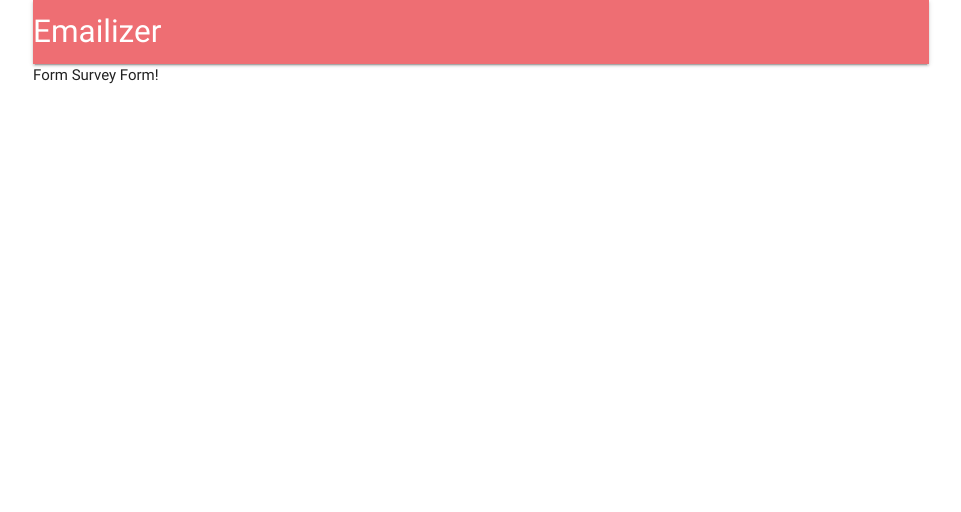
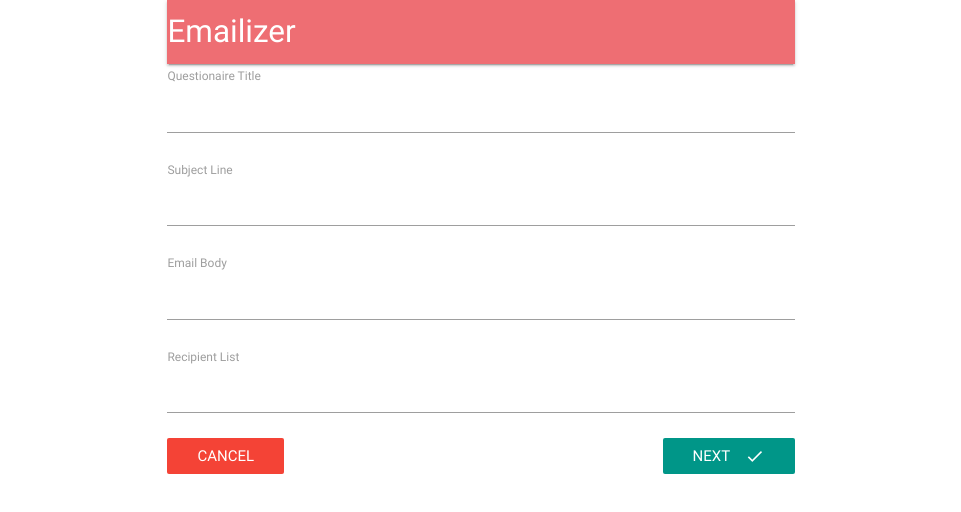
Before and after one commit to Sentrosi-Git/Q-Mailer, a React (Create React App) app in the folder client/: page /surveys/new in a window 1280 px wide. Shown: the top 512 px of the page, without its empty margins (159-1120 px from the left). Built offline with nearby package versions, Linux system fonts and the light colour scheme; no server answers.

Commit message:
added webhook

```diff
--- a/client/src/actions/index.js
+++ b/client/src/actions/index.js
@@ -12,3 +12,10 @@
 
   dispatch({ type: FETCH_USER, payload: res.data });
 };
+
+export const submitSurvey = (values, history) => async dispatch => {
+  const res = await axios.post('/api/surveys', values);
+
+  history.push('/surveys') // tahnks React-router for making this more difficult
+  dispatch({ type: FETCH_USER, payload: res.data });
+};
--- a/client/src/components/App.js
+++ b/client/src/components/App.js
@@ -20,7 +20,7 @@
       <div className="container">
 
         <BrowserRouter>
-          <div>
+          <div className="container">
           <Header />
           <Route exact={true} path="/" component={Landing}/>
           <Route exact path="/surveys" component={Dashboard}/>
--- /dev/null
+++ b/client/src/components/surveys/SurveyField.js
@@ -0,0 +1,14 @@
+//make a error if touched and left empty, without touched it would show error by default
+import React from 'react';
+
+export default ({ input, label, meta: { error, touched } }) => {
+    return (
+      <div>
+        <label>{label}</label>
+        <input {...input} style={{ marginBottom: '5px' }}/>
+        <div className="red-text" style={{ marginBottom: '20px' }}>
+        {touched && error}
+      </div>
+      </div>
+    );
+};
--- a/client/src/components/surveys/SurveyForm.js
+++ b/client/src/components/surveys/SurveyForm.js
@@ -1,17 +1,53 @@
 //survey form shows a form for a user to add input
+import _ from 'lodash';
 import React, { Component } from 'react';
-import { reduxForm } from 'redux-form';
+import { reduxForm, Field } from 'redux-form'; //Field allows us to render html elements
+import { Link } from 'react-router-dom'; //because we're using links in place of A-tags
+import SurveyField from './SurveyField';
+import validateEmails from '../../utils/validateEmails';
+import formFields from './formFields';
 
 class SurveyForm extends Component {
+  renderFields() {
+    return _.map(formFields, ({ label, name }) => {
+      return <Field key={name} component={SurveyField} type="text" label={label} name={name} />
+    })
+  }
+
   render() {
-    return (
+    return ( // call survey submit after user selects the form, don't use ()
       <div>
-        Form Survey Form!
+        <form onSubmit={this.props.handleSubmit(this.props.onSurveySubmit)}>
+          {this.renderFields()}
+          <Link to="/surveys" className="red btn-flat white-text">
+            Cancel
+          </Link>
+          <button type="submit" className="teal btn-flat right white-text">
+            Next
+          <i className="material-icons right">done</i>
+          </button>
+        </form>
       </div>
     );
   }
 }
 
+function validate(values) {
+  const errors = {};
+
+  errors.recipients = validateEmails(values.recipients|| '');
+
+  _.each(formFields, ({ name, noValueError }) => {
+    if (!values[name]) {
+      errors[name] = noValueError;
+    }
+  });
+
+  return errors;
+}
+
 export default reduxForm({
-  form: 'surveyForm'
+  validate,
+  form: 'surveyForm', // for the form reducer, to stop conflicts in fields for each form
+  destroyOnUnmount: false // love this. True by default/ keeps the values
 }) (SurveyForm);
--- /dev/null
+++ b/client/src/components/surveys/SurveyFormReview.js
@@ -0,0 +1,48 @@
+// shows users their form for review
+import _ from 'lodash';
+import React from 'react';
+import { connect } from 'react-redux';
+import formFields from './formFields';
+import { withRouter } from 'react-router-dom';
+import * as actions from '../../actions';
+
+const SurveyFormReview = ({ onCancel, formValues, submitSurvey, history }) => { //don't forget your props
+  const reviewFields = _.map(formFields, ({ name, label }) => {
+    return (
+      <div key={name}>
+        <label>{label}</label>
+        <div>
+          {formValues[name]}
+        </div>
+      </div>
+    );
+  });
+  return (
+    <div>
+      <h5>Hey Buddy, are you sure this is all correct?</h5>
+      {reviewFields}
+
+      <button
+        className="yellow darken-3 white-text btn-flat"
+        onClick={onCancel}
+      >
+
+        Go Back
+      </button>
+      <button
+        className="green btn-flat white-text right"
+        onClick={() => submitSurvey(formValues, history)}
+      >
+        Send Survey
+        <i className="material-icons right">email</i>
+      </button>
+    </div>
+  );
+};
+
+function mapStateToProps(state) {
+  return { formValues: state.form.surveyForm.values };
+
+};
+
+export default connect(mapStateToProps, actions)(withRouter(SurveyFormReview));
--- a/client/src/components/surveys/SurveyNew.js
+++ b/client/src/components/surveys/SurveyNew.js
@@ -1,15 +1,36 @@
-//Survey new shows surveyform
+//Survey new shows survey form and survery form review
 import React, { Component } from 'react';
+import { reduxForm } from 'redux-form';
 import SurveyForm from './SurveyForm';
+import SurveyFormReview from './SurveyFormReview';
 
 class SurveyNew extends Component {
+
+  state = { showFormReview: false }; //CRAPP function that is the same as using constructor/props
+
+renderContent() {
+  if (this.state.showFormReview) {
+    return (
+      <SurveyFormReview
+        onCancel={() => this.setState({ showFormReview: false })}
+      />
+    );
+  }
+
+  return <SurveyForm
+    onSurveySubmit={() => this.setState({ showFormReview: true })}
+  />;
+}
+
   render() {
     return (
       <div>
-        <SurveyForm />
+        {this.renderContent()}
       </div>
     );
   }
 }
 
-export default SurveyNew;
+export default reduxForm({ //pure witchcraft, no other explaination.
+  form: 'surveyForm'
+}) (SurveyNew);
--- /dev/null
+++ b/client/src/components/surveys/formFields.js
@@ -0,0 +1,6 @@
+export default [
+  { label: 'Questionaire Title', name: 'title', noValueError: 'You\'re missing a title' },
+  { label: 'Subject Line', name: 'subject', noValueError: 'Please provide a subject line' },
+  { label: 'Email Body', name: 'body', noValueError: 'There\'s no content in the body'},
+  { label: 'Recipient List', name: 'recipients', noValueError: 'Please add valid recipients' },
+];
--- /dev/null
+++ b/client/src/utils/validateEmails.js
@@ -0,0 +1,16 @@
+const re = /^[a-zA-Z0-9.!#$%&’*+/=?^_`{|}~-]+@[a-zA-Z0-9-]+(?:\.[a-zA-Z0-9-]+)*$/; //html one has no errors
+// const re =
+//^(([^<>()\[\]\\.,;:\s@"]+(\.[^<>()\[\]\\.,;:\s@"]+)*)|(".+"))@((\[[0-9]{1,3}\.[0-9]{1,3}\.[0-9]{1,3}\.[0-9]{1,3}])|(([a-zA-Z\-0-9]+\.)+[a-zA-Z]{2,}))$/; JS one has warnings
+
+export default (emails) => {
+  const invalidEmails = emails
+  .split(',')
+  .map(email => email.trim())
+  .filter(email => re.test(email) === false) //email regular expressions!
+
+  if (invalidEmails.length) {
+    return `These emails are invalid: ${invalidEmails}`;
+  }
+
+  return;
+};
--- a/package.json
+++ b/package.json
@@ -11,8 +11,9 @@
     "start": "node index.js",
     "server": "nodemon index.js",
     "client": "npm run start --prefix client",
-    "dev": "concurrently \"npm run server\" \"npm run client\"",
-    "heroku-postbuild": "NPM_CONFIG_PRODUCTION=false npm install --prefix client && npm run build --prefix client"
+    "dev": "concurrently \"npm run server\" \"npm run client\" \"npm run webhook\"",
+    "heroku-postbuild": "NPM_CONFIG_PRODUCTION=false npm install --prefix client && npm run build --prefix client",
+    "webhook": "lt -p 5000 -s qmailer"
   },
   "author": "Bonny Sentrosi",
   "license": "ISC",
@@ -21,6 +22,7 @@
     "concurrently": "^3.5.1",
     "cookie-session": "^2.0.0-beta.3",
     "express": "^4.16.3",
+    "localtunnel": "^1.9.0",
     "mongoose": "^5.1.0",
     "nodemon": "^1.17.4",
     "npm": "^6.0.1",
```
Also changed, not shown: 1 other file (tests, documents, lock files or other folders).
